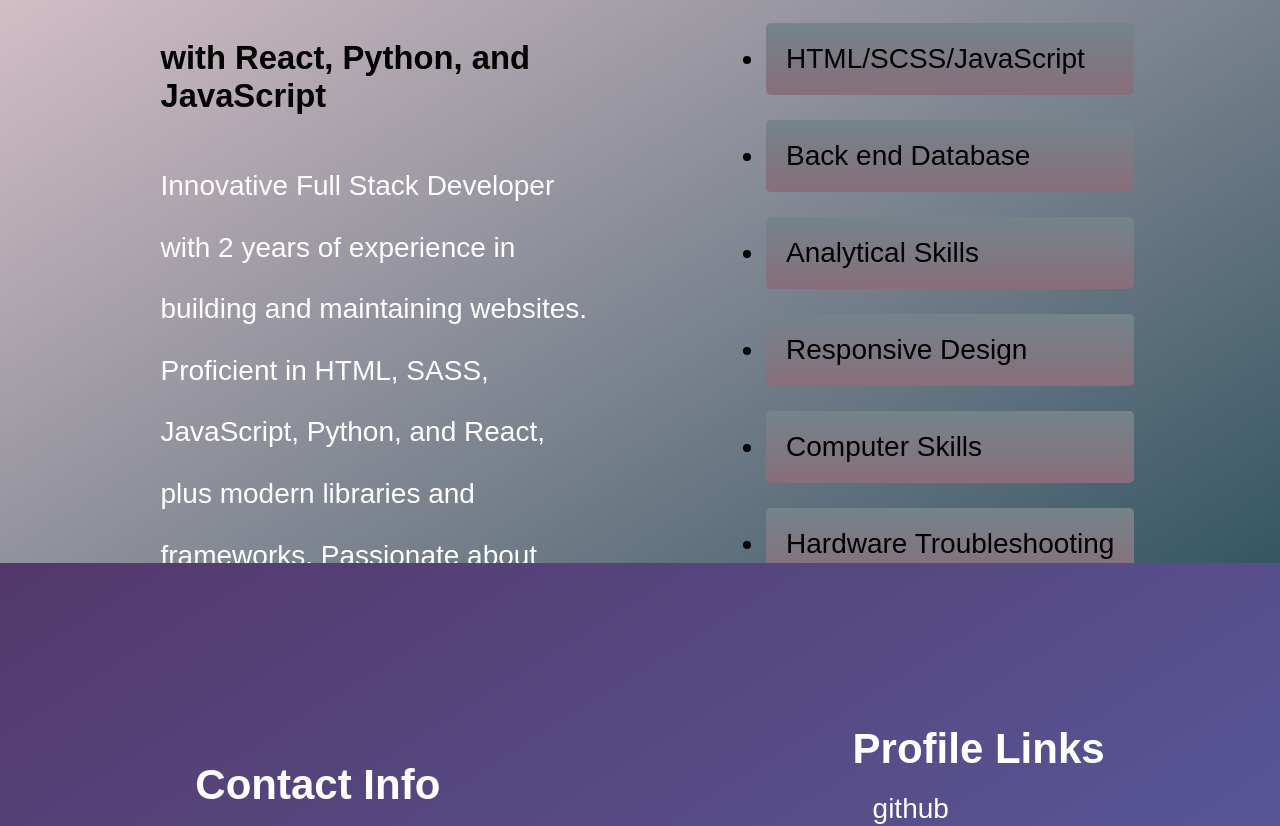
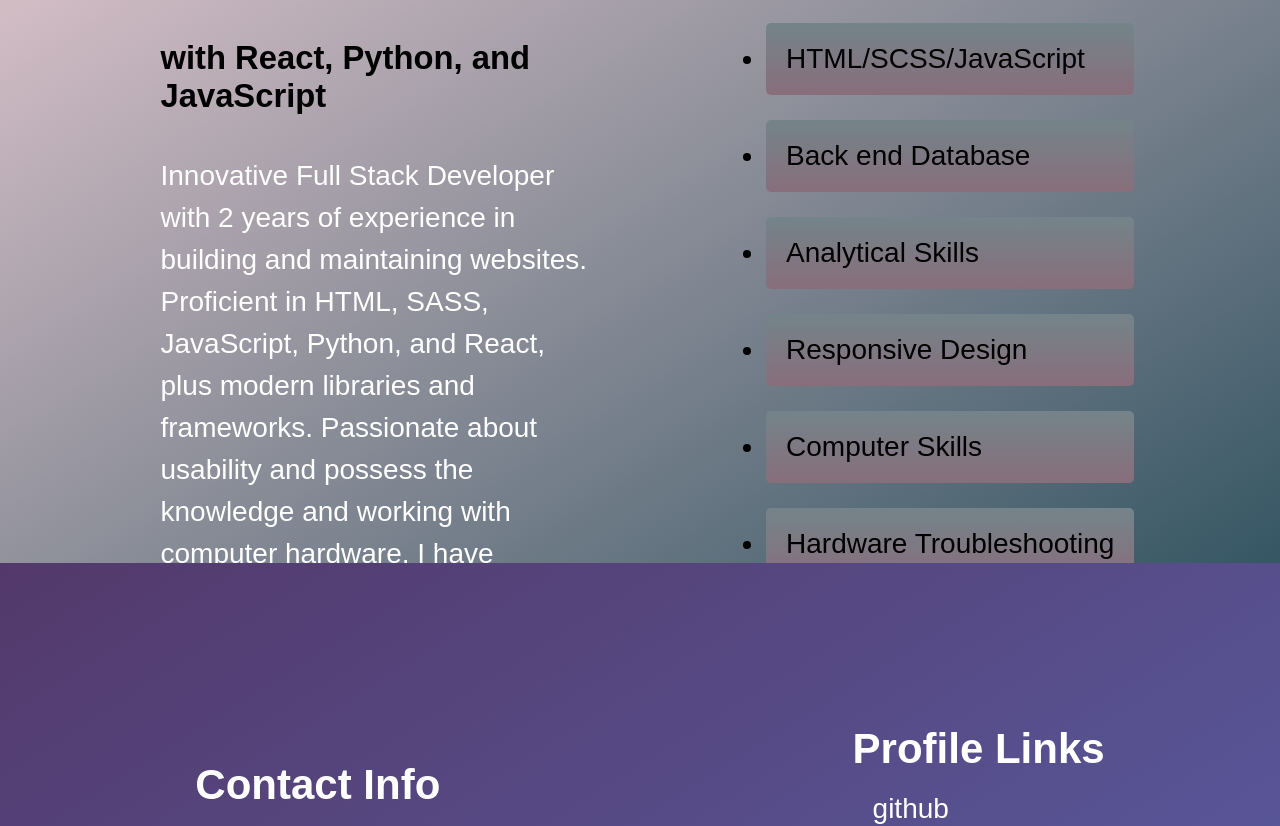
Before and after one commit to estelo2jz/portfolioV2, a React (Create React App) app: page / in a window 1280 px wide. Shown: the part 1082-1908 px from the top of the page. Built offline with nearby package versions, Linux system fonts and the light colour scheme.

Commit message:
Update about.scss

```diff
--- a/src/styles/about/about.scss
+++ b/src/styles/about/about.scss
@@ -30,7 +30,7 @@
       height: 50vh;
       width: 60vh;
       p {
-        font-size: 1em; line-height:2.2em; margin-bottom:2.2em;
+        font-size: 1em; line-height:1.5em; margin-bottom:1em;
         padding: 20px;
         color: white;
       }
```
